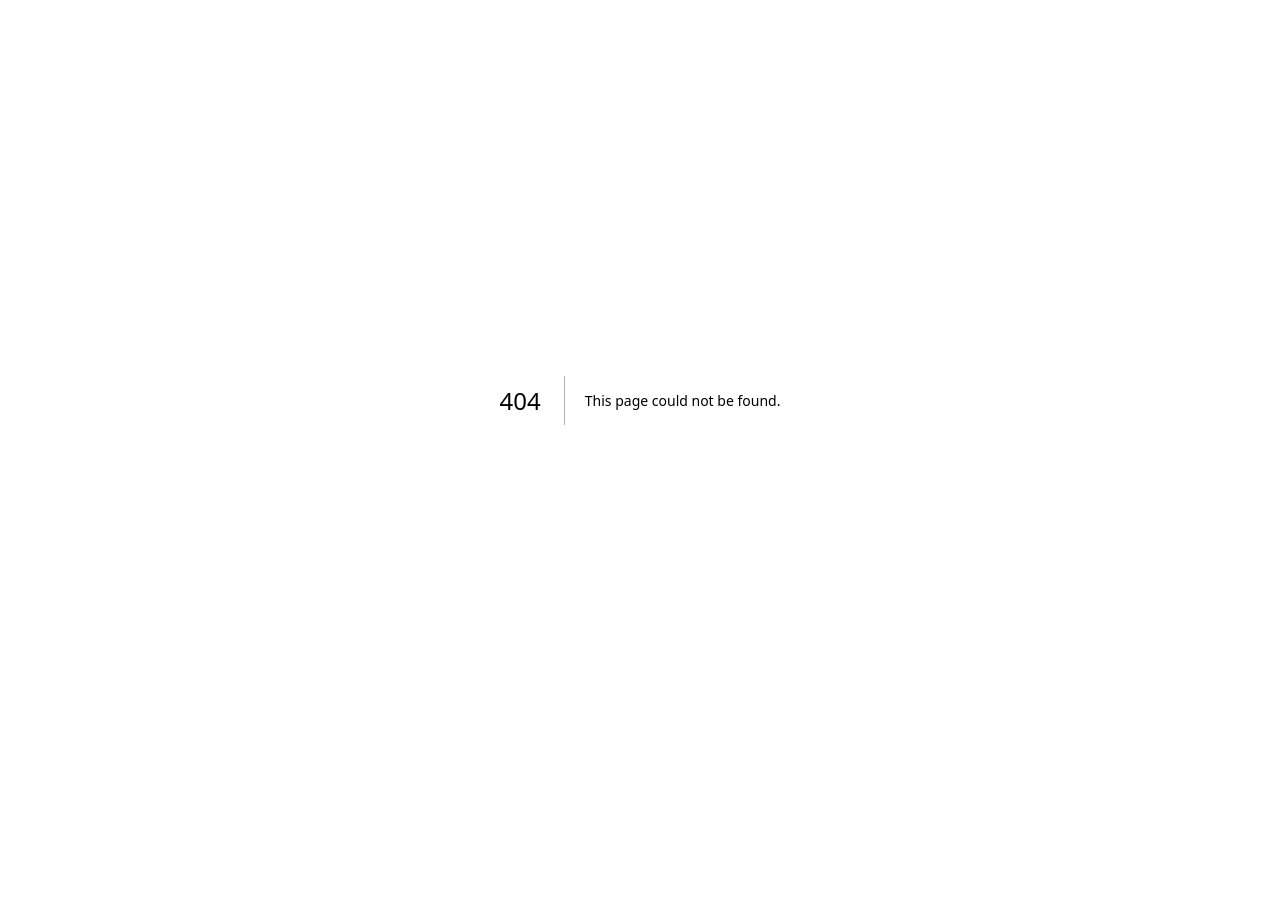
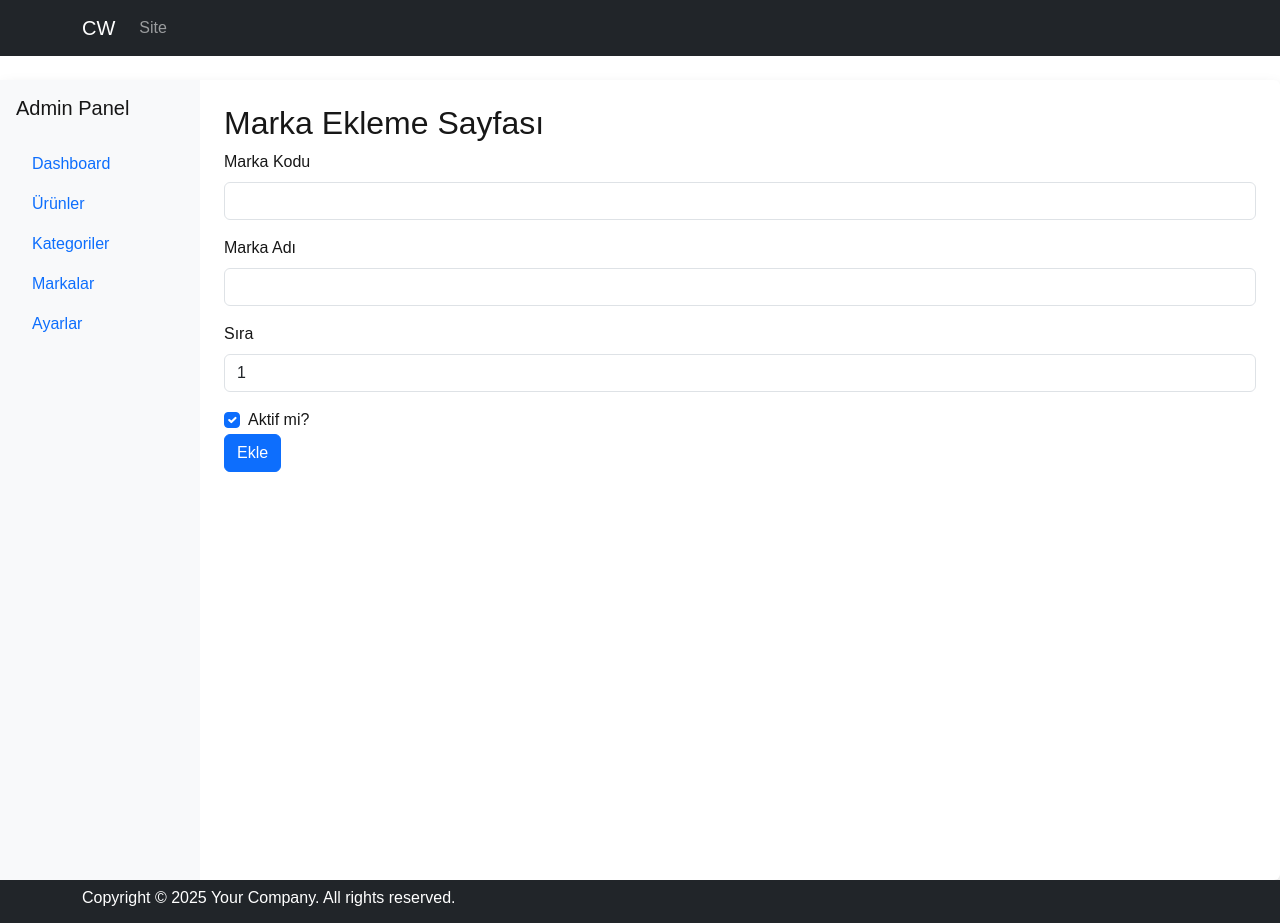
Before and after one commit to ibrahimgirisken/nextjs-app, a Next.js app: page /admin/brands/new in a window 1280 px wide. Before the commit this address had no page. Before the commit the page ends 800 px from the top, so only its background shows below. Built offline with nearby package versions, Linux system fonts and the light colour scheme.

Commit message:
2025-05-26-09-33

```diff
--- /dev/null
+++ b/src/app/admin/brands/[id]/edit/page.tsx
@@ -0,0 +1,31 @@
+'use client'
+import { getBrandById } from '@/features/brand/api/brandService'
+import BrandForm from '@/features/brand/components/BrandForm'
+import { Brand } from '@/features/brand/types/brand'
+import { useParams, useRouter } from 'next/navigation'
+import { useEffect, useState } from "react"
+
+export default function BrandEdit() {
+    const router = useRouter()
+    const { id } = useParams()
+    const [brand, setBrands] = useState<Brand | null>(null)
+
+    useEffect(() => {
+        if (id) {
+            getBrandById(id as string).then(setBrands)
+        }
+    }, [id])
+
+    return (
+        <>
+            <h2>Marka Düzenleme</h2>
+            {brand && (
+                <BrandForm initialData={brand}
+                    onSuccess={() => {
+                        console.log("Marka Güncellendi"),
+                            router.push('/admin/brands')
+                    }} />
+            )}
+        </>
+    )
+}
--- /dev/null
+++ b/src/app/admin/brands/new/page.tsx
@@ -0,0 +1,17 @@
+'use client'
+import BrandForm from '@/features/brand/components/BrandForm'
+import { useRouter } from 'next/navigation'
+import React from 'react'
+
+export default function BrandAdd() {
+    const router = useRouter()
+    return (
+        <>
+            <h2>Marka Ekleme Sayfası</h2>
+            <BrandForm onSuccess={() => {
+                console.log("Marka Eklendi")
+                router.push('/admin/brands')
+            }} />
+        </>
+    )
+}
--- /dev/null
+++ b/src/app/admin/brands/page.tsx
@@ -0,0 +1,67 @@
+'use client'
+import { getBrands } from '@/features/brand/api/brandService';
+import { Brand } from '@/features/brand/types/brand';
+import Link from 'next/link';
+import React, { useEffect, useState } from 'react'
+import { Button, Spinner, Table } from 'react-bootstrap';
+
+export default function BrandList() {
+    const [brands, setBrands] = useState<Brand[]>([]);
+    const [loading, setLoading] = useState(true);
+
+    useEffect(() => {
+        getBrands()
+            .then(setBrands)
+            .finally(() => setLoading(false));
+    }, [])
+
+    if (loading) {
+        return <Spinner animation="border" />
+    }
+
+    return (
+        <>
+            <div className="d-flex justify-content-between align-items-center mb-3">
+                <h2>Marka Listesi</h2>
+                <Link href="/admin/brands/new">
+                    <Button variant="primary">Yeni Marka Ekle</Button>
+                </Link>
+            </div>
+            <div className="table-responsive">
+                <Table striped bordered hover>
+                    <thead>
+                        <tr>
+                            <th>#</th>
+                            <th>Kodu</th>
+                            <th>Ad (TR)</th>
+                            <th>Sıra</th>
+                            <th>Durum</th>
+                            <th>İşlemler</th>
+                        </tr>
+                    </thead>
+                    <tbody>
+                        {brands.map((brand, index) => {
+                            return (
+                                <tr key={brand.id}>
+                                    <td>{index + 1}</td>
+                                    <td>{brand.code}</td>
+                                    <td>{brand.name}</td>
+                                    <td>{brand.order}</td>
+                                    <td>{brand.status ? 'Aktif' : 'Pasif'}</td>
+                                    <td>
+                                        <Link href={`/admin/brands/${brand.id}/edit`}>
+                                            <Button variant="warning" size="sm" className="me-2">
+                                                Düzenle
+                                            </Button>
+                                        </Link>
+                                    </td>
+                                </tr>
+                            )
+                        })
+                        }
+                    </tbody >
+                </Table >
+            </div >
+        </>
+    )
+}
--- a/src/components/layout/UXHeader.tsx
+++ b/src/components/layout/UXHeader.tsx
@@ -29,6 +29,7 @@ export default function UXHeader() {
                     Separated link
                   </NavDropdown.Item>
                 </NavDropdown>
+                <Nav.Link href="/admin">Admin</Nav.Link>
               </Nav>
             </Navbar.Collapse>
           </Container>
--- a/src/components/navigation/AdminSidebar.tsx
+++ b/src/components/navigation/AdminSidebar.tsx
@@ -16,6 +16,7 @@ export default function ResponsiveSidebar() {
     { href: '/admin/dashboard', label: 'Dashboard' },
     { href: '/admin/products', label: 'Ürünler' },
     { href: '/admin/categories', label: 'Kategoriler' },
+    { href: '/admin/brands', label: 'Markalar' },
     { href: '/admin/settings', label: 'Ayarlar' },
   ]
 
--- /dev/null
+++ b/src/features/brand/components/BrandForm.tsx
@@ -0,0 +1,98 @@
+import React, { useEffect, useState } from 'react'
+import { Brand } from '../types/brand'
+import { createBrand, updateBrand } from '../api/brandService';
+import { Button, Form } from 'react-bootstrap'
+
+type BrandFormProps = {
+    initialData?: Brand,
+    onSuccess?: () => void
+}
+export default function BrandForm({ initialData, onSuccess }: BrandFormProps) {
+    const [formData, setFormData] = useState<Brand>({
+        id: '',
+        name: '',
+        code: '',
+        order: 1,
+        status: true
+    });
+
+    useEffect(() => {
+        if (initialData) {
+            setFormData(initialData)
+        }
+    }, [initialData])
+
+    const handleChange = (e: React.ChangeEvent<HTMLInputElement>) => {
+        const { name, value, type } = e.target
+        setFormData((prev) => ({
+            ...prev,
+            [name]: type === 'number' ? Number(value) : value,
+        }))
+    }
+
+    const handleSubmit = async (e: React.FormEvent) => {
+        e.preventDefault();
+        try {
+            if (formData.id) {
+                await updateBrand(formData)
+            } else {
+                await createBrand(formData);
+            }
+            if (onSuccess) onSuccess()
+        } catch (error) {
+            console.log(error);
+        }
+    }
+
+    return (
+        <Form onSubmit={handleSubmit}>
+            <Form.Group className="mb-3">
+                <Form.Label>Marka Kodu</Form.Label>
+                <Form.Control
+                    type="string"
+                    name="code"
+                    value={formData.code}
+                    onChange={handleChange}
+                />
+            </Form.Group>
+
+            <Form.Group className="mb-3">
+                <Form.Label>Marka Adı</Form.Label>
+                <Form.Control
+                    type="string"
+                    name="name"
+                    value={formData.name}
+                    onChange={handleChange}
+                />
+            </Form.Group>
+
+            <Form.Group className="mb-3">
+                <Form.Label>Sıra</Form.Label>
+                <Form.Control
+                    type="string"
+                    name="order"
+                    value={formData.order}
+                    onChange={handleChange}
+                />
+            </Form.Group>
+
+            <Form.Group controlId="status">
+                <Form.Check
+                    type="checkbox"
+                    name="status"
+                    label="Aktif mi?"
+                    checked={formData.status}
+                    onChange={(e) =>
+                        setFormData((prev) => ({
+                            ...prev,
+                            status: e.target.checked,
+                        }))
+                    }
+                />
+            </Form.Group>
+            <Button variant="primary" type="submit">
+                {formData.id ? 'Güncelle' : 'Ekle'}
+            </Button>
+        </Form>
+    )
+}
```
Also changed, not shown: src/features/brand/components/BrandForm.ts (deleted).
